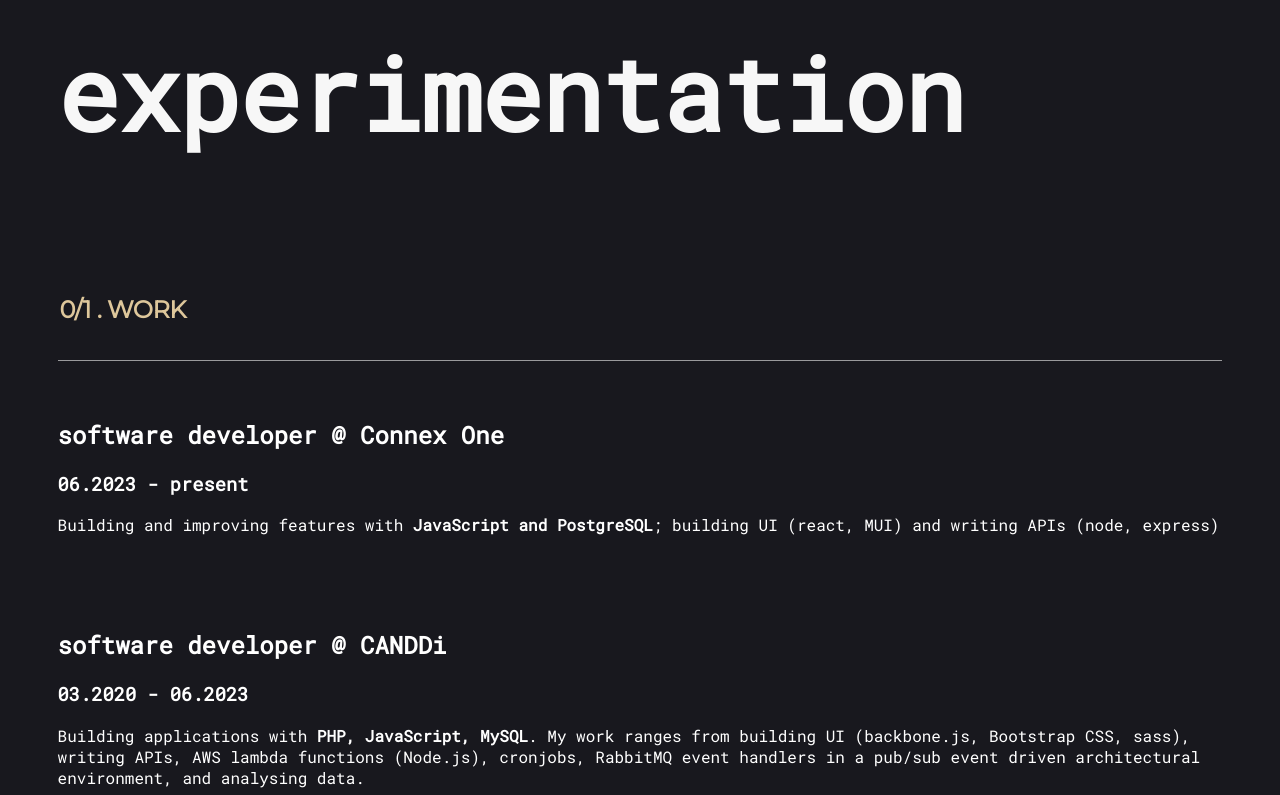
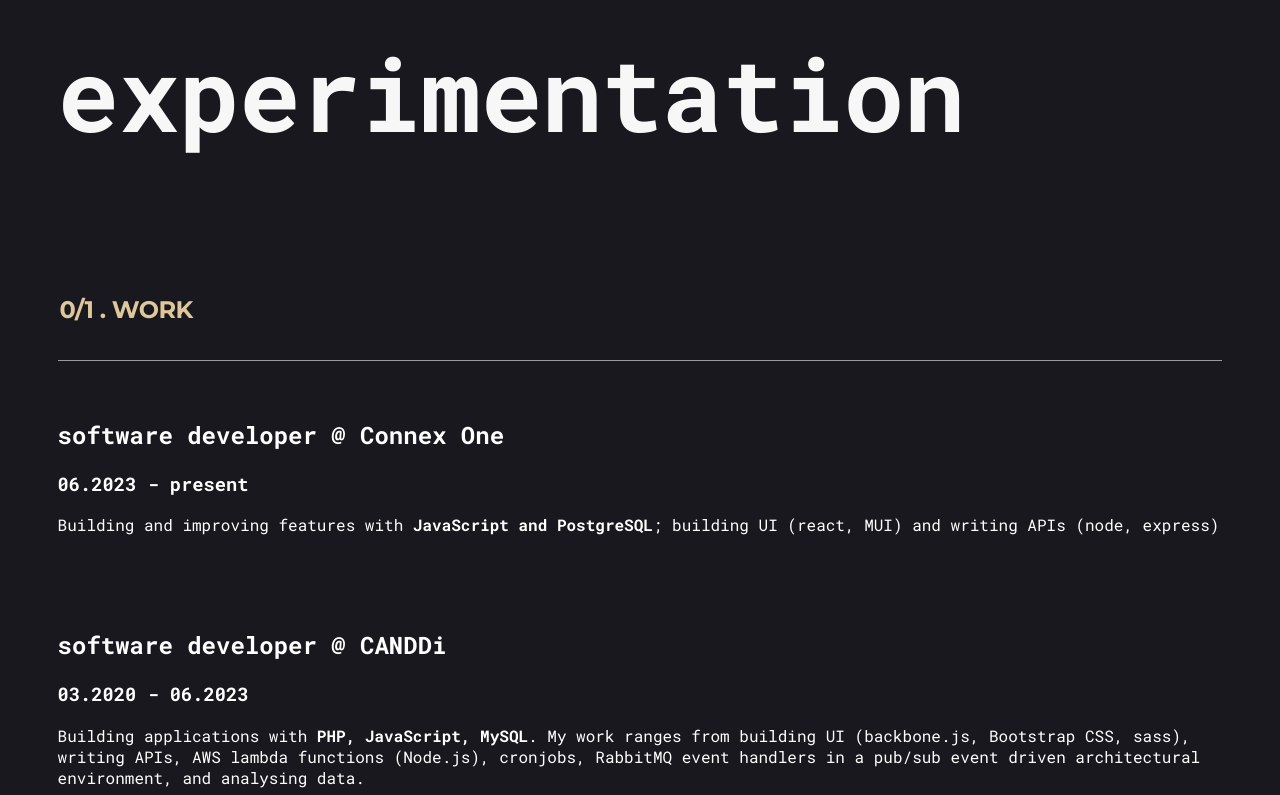
Before and after one commit to AlexCsanyi/Alex_Csanyi_Front_End_Developer, a website built with Parcel: page index.html in a window 1280 px wide. Shown: the part 1196-1991 px from the top of the page. Built offline with nearby package versions, Linux system fonts and the light colour scheme.

Commit message:
Add font loading

```diff
--- a/index.html
+++ b/index.html
@@ -48,10 +48,14 @@
       href="./public/safari-pinned-tab.svg"
       color="#5bbad5"
     />
+
+    <link rel="preconnect" href="https://fonts.googleapis.com" />
+    <link rel="preconnect" href="https://fonts.gstatic.com" crossorigin />
     <link
-      href="https://fonts.googleapis.com/css?family=Montserrat|Roboto+Mono&display=swap"
+      href="https://fonts.googleapis.com/css2?family=Montserrat:wght@400;700&family=Roboto+Mono:wght@400;700&display=swap"
       rel="stylesheet"
     />
+
     <link rel="stylesheet" href="./css/style.css" />
     <script type="text/javascript" src="./js/main.js" defer></script>
     <title>Alex Csanyi | Software Developer</title>
```
Also changed, not shown: .eslintrc.js, 1 other file.
